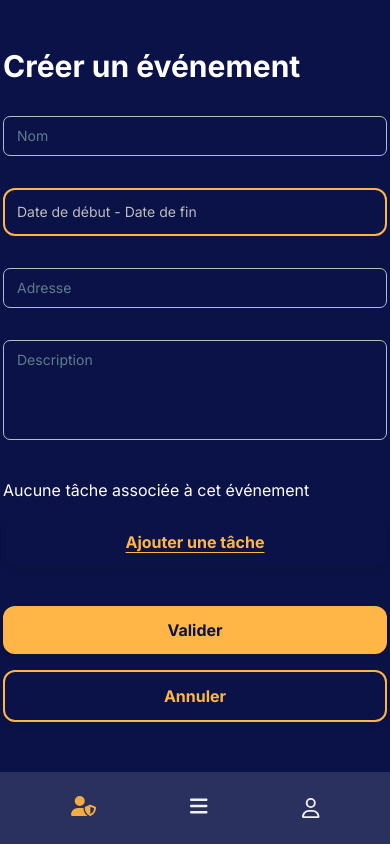
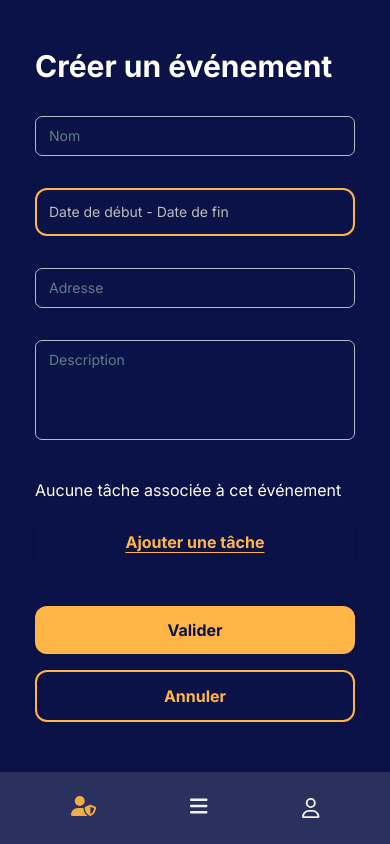
Before and after one commit to kersolo/ManagEvent_front, a React (Vite) app: page /admin/create-event in a window 390 px wide. Built offline with nearby package versions, Linux system fonts and the light colour scheme.

Commit message:
Refacto : create DatePickerDefault component

```diff
--- /dev/null
+++ b/src/components/DatePicker.tsx
@@ -0,0 +1,38 @@
+import { useState } from "react";
+import DatePicker from "react-datepicker";
+import "react-datepicker/dist/react-datepicker.css";
+import { DatePIckerDefaultPropsType } from "../services/types/components-types/DatePickerDefault";
+
+export default function DatePickerDefault({
+  errors,
+  setError,
+  setValue,
+}: DatePIckerDefaultPropsType) {
+  const [dateRange, setDateRange] = useState<(Date | null)[]>([null, null]);
+  const [startDate, endDate] = dateRange;
+  return (
+    <>
+      <DatePicker
+        selectsRange={true}
+        startDate={startDate}
+        endDate={endDate}
+        onChange={(update) => {
+          setError("endDate", { message: "" });
+          setDateRange(update);
+          if (update[0] !== null && update[1] !== null) {
+            setValue("startDate", update[0]);
+            setValue("endDate", update[1]);
+          }
+        }}
+        className="border-dp bg-darkBlueDP text-sm p-3"
+        placeholderText="Date de début - Date de fin"
+        dateFormat="dd/MM/yyyy"
+      />
+      {errors && (
+        <small className="text-red-600 ml-small">
+          {errors["endDate"]?.message}
+        </small>
+      )}
+    </>
+  );
+}
--- a/src/pages/Admin/HandleEvent/CreateEventPage.tsx
+++ b/src/pages/Admin/HandleEvent/CreateEventPage.tsx
@@ -1,14 +1,12 @@
-import DatePicker from "react-datepicker";
+import { yupResolver } from "@hookform/resolvers/yup";
+import "react-datepicker/dist/react-datepicker.css";
 import { useForm } from "react-hook-form";
+import { useNavigate } from "react-router-dom";
 import * as yup from "yup";
 import ButtonDefault from "../../../components/ButtonDefault";
+import DatePickerDefault from "../../../components/DatePicker";
 import { InputDefault } from "../../../components/InputDefault";
 import { TextareaDefault } from "../../../components/TextareaDefault";
-
-import { yupResolver } from "@hookform/resolvers/yup";
-import { useState } from "react";
-import "react-datepicker/dist/react-datepicker.css";
-import { useNavigate } from "react-router-dom";
 import { CreateEventFormType } from "../../../services/types/CreateEventPage";
 
 const CreateEventFormSchema = yup.object({
@@ -36,13 +34,10 @@ export default function CreateEventPage() {
     // post sur /events avec body = data
   };
 
-  const [dateRange, setDateRange] = useState<(Date | null)[]>([null, null]);
-  const [startDate, endDate] = dateRange;
-
   return (
     <form
       onSubmit={handleSubmit(onSubmit)}
-      className="flex flex-col gap-4 mx-large w-96 m-auto my-12 md:my-16"
+      className="flex flex-col gap-4 mx-large w-80 sm:w-96 m-auto my-12 md:my-16"
     >
       <h1 className="h1-size mb-4">Créer un événement</h1>
       <InputDefault
@@ -52,29 +47,11 @@ export default function CreateEventPage() {
         register={register}
         errors={errors}
       />
-
-      <DatePicker
-        selectsRange={true}
-        startDate={startDate}
-        endDate={endDate}
-        onChange={(update) => {
-          setError("endDate", { message: "" });
-          setDateRange(update);
-          if (update[0] !== null && update[1] !== null) {
-            setValue("startDate", update[0]);
-            setValue("endDate", update[1]);
-          }
-        }}
-        className="border-dp bg-darkBlueDP text-sm p-3"
-        placeholderText="Date de début - Date de fin"
-        dateFormat="dd/MM/yyyy"
+      <DatePickerDefault
+        errors={errors}
+        setError={setError}
+        setValue={setValue}
       />
-      {errors && (
-        <small className="text-red-600 ml-small">
-          {errors["endDate"]?.message}
-        </small>
-      )}
-
       <InputDefault
         label="Adresse"
         name="adress"
--- /dev/null
+++ b/src/services/types/components-types/DatePickerDefault.ts
@@ -0,0 +1,8 @@
+import { FieldErrors, UseFormSetError, UseFormSetValue } from "react-hook-form";
+import { CreateEventFormType } from "../CreateEventPage";
+
+export type DatePIckerDefaultPropsType = {
+  errors: FieldErrors<CreateEventFormType>;
+  setError: UseFormSetError<CreateEventFormType>;
+  setValue: UseFormSetValue<CreateEventFormType>;
+};
```
